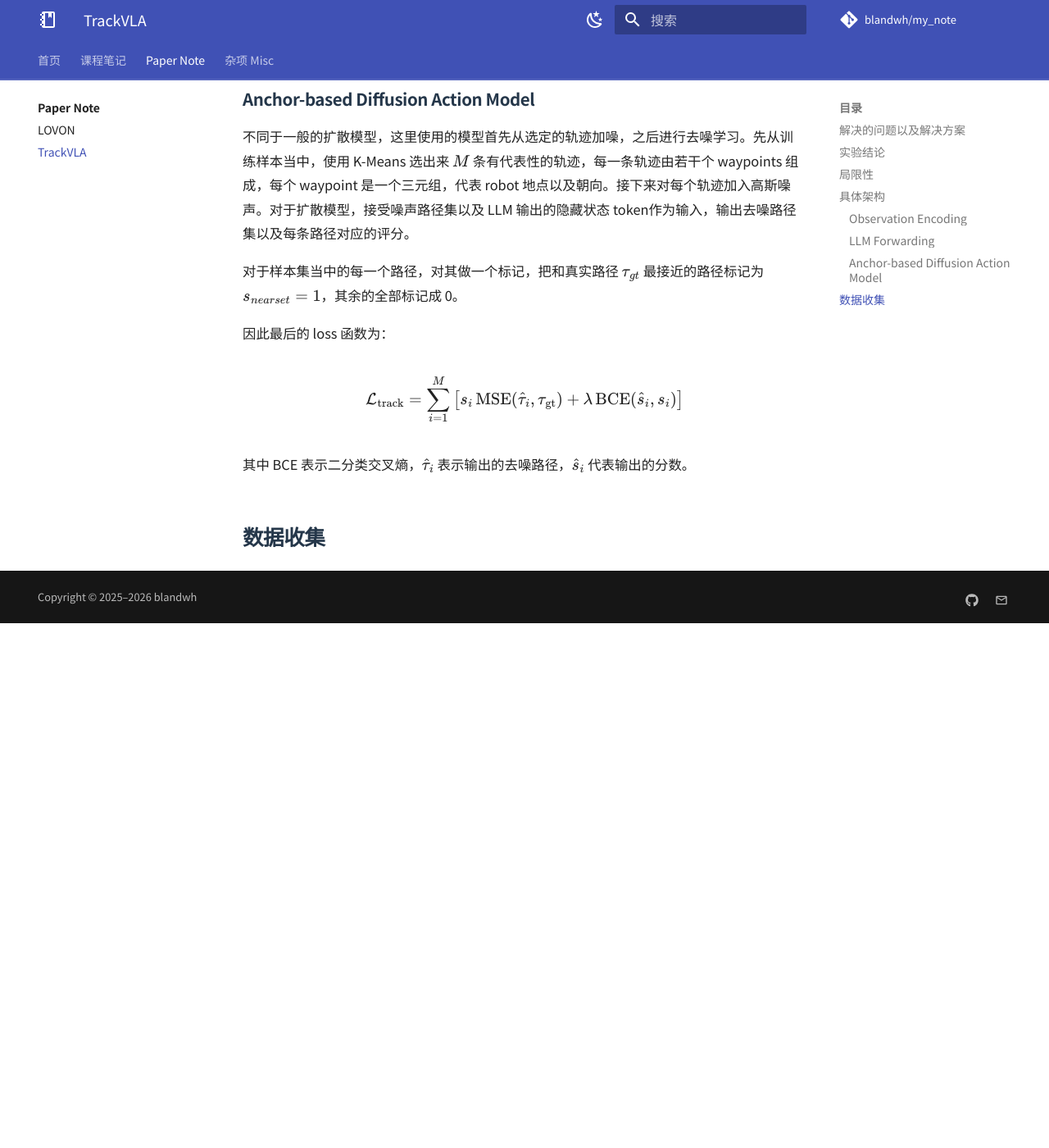
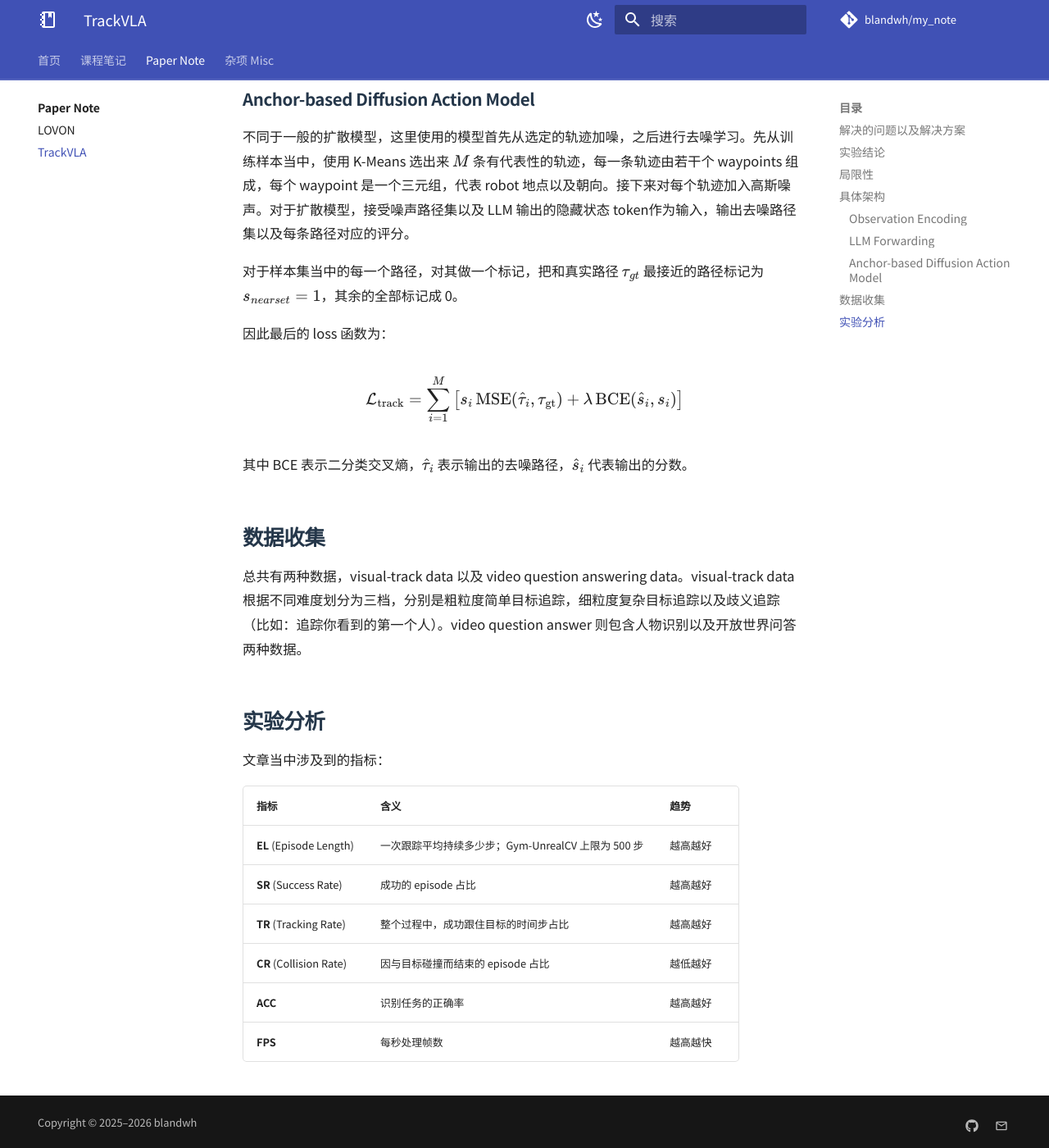
Before and after one commit to blandwh/my_note, an MkDocs documentation site: the page built from docs/paper-notes/trackVLA.md, in a window 1280 px wide and 1400 px high, scrolled down 1827 px. Shown: the whole window at 82% size. Built offline with MkDocs 1.6.1 and Material for MkDocs 9.7.7, drawn with Linux system fonts in a browser that asks for light colours; comment, search, counter and statistics services are not loaded; before the commit the page ends 2587 px from its top, so only the background shows below that.

Commit message:
docs: modify trackVLA note

```diff
--- a/docs/paper-notes/trackVLA.md
+++ b/docs/paper-notes/trackVLA.md
@@ -61,3 +61,18 @@ $$
 其中 BCE 表示二分类交叉熵，$\hat{\tau}_{i}$ 表示输出的去噪路径，$\hat{s}_{i}$ 代表输出的分数。
 
 ## 数据收集
+
+总共有两种数据，visual-track data 以及 video question answering data。visual-track data 根据不同难度划分为三档，分别是粗粒度简单目标追踪，细粒度复杂目标追踪以及歧义追踪（比如：追踪你看到的第一个人）。video question answer 则包含人物识别以及开放世界问答两种数据。
+
+## 实验分析
+
+文章当中涉及到的指标：
+
+| 指标 | 含义 | 趋势 |
+|---|---|---|
+| **EL** (Episode Length) | 一次跟踪平均持续多少步；Gym-UnrealCV 上限为 500 步 | 越高越好 |
+| **SR** (Success Rate) | 成功的 episode 占比 | 越高越好 |
+| **TR** (Tracking Rate) | 整个过程中，成功跟住目标的时间步占比 | 越高越好 |
+| **CR** (Collision Rate) | 因与目标碰撞而结束的 episode 占比 | 越低越好 |
+| **ACC** | 识别任务的正确率 | 越高越好 |
+| **FPS** | 每秒处理帧数 | 越高越快 |
```
Also changed, not shown: docs/paper-notes/index.md (+1 -0 lines).
